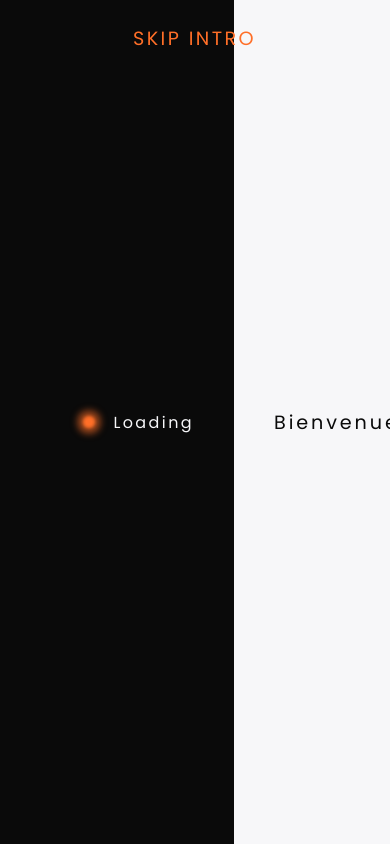
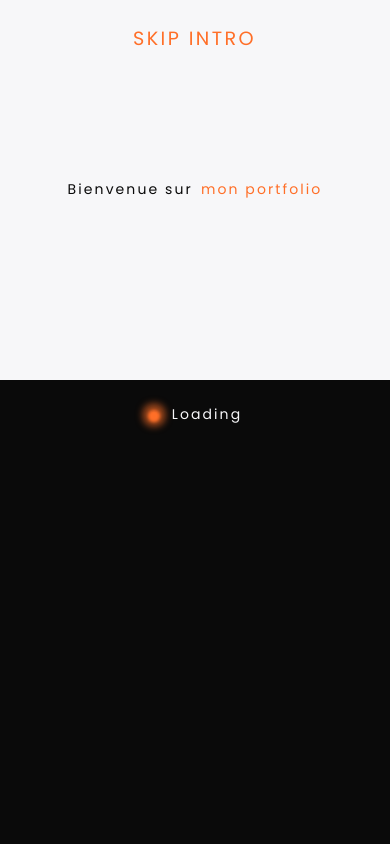
Before and after one commit to DamienLecointre/Portfolio-Frontend, a Next.js app: page / in a window 390 px wide. Built offline with nearby package versions, Linux system fonts and the light colour scheme.

Commit message:
added intro media querries + added useIsModile custom hook

```diff
--- a/src/components/sections/loading/Loading.tsx
+++ b/src/components/sections/loading/Loading.tsx
@@ -2,28 +2,31 @@
 
 import { useEffect, useState } from "react";
 
+import { useNavTo } from "@/hooks/useNavTo";
+import { useIsMobile } from "@/hooks/useIsMobile";
+
 import LoadingTxt from "@/components/sections/loading/LoadingTxt";
 import IntroductionTxt from "@/components/sections/loading/IntroductionTxt";
 import Quote from "@/components/sections/loading/Quote";
-import { useNavTo } from "@/hooks/useNavTo";
 
 import styles from "@/styles/components/sections/loading/Loading.module.scss";
 
 const steps: [number, number][] = [
   [0, 100],
   [20, 80],
-  [40, 60],
-  [60, 40],
+  [35, 65],
+  [55, 45],
   [100, 0],
 ];
 
 const stepDelay = 2000;
 function Loading() {
-  type IntroGridColumns = [number, number];
+  type IntroGridValue = [number, number];
 
   const navTo = useNavTo();
+  const isMobile = useIsMobile(768);
 
-  const [columns, setColumns] = useState<IntroGridColumns>(steps[0]);
+  const [gridValue, setGridValue] = useState<IntroGridValue>(steps[0]);
   const [finished, setFinished] = useState(false);
   const [showLoading, setShowLoading] = useState(true);
   const [showQuote, setShowQuote] = useState(true);
@@ -31,11 +34,11 @@ function Loading() {
   useEffect(() => {
     let stepIndex = 1;
 
-    setColumns(steps[stepIndex]);
+    setGridValue(steps[stepIndex]);
     stepIndex++;
 
     const interval = setInterval(() => {
-      setColumns(steps[stepIndex]);
+      setGridValue(steps[stepIndex]);
       stepIndex++;
 
       if (stepIndex >= steps.length) {
@@ -43,9 +46,9 @@ function Loading() {
         setFinished(true);
         setTimeout(() => setShowLoading(false), 1000);
         setTimeout(() => setShowQuote(true), 1200);
-        setTimeout(() => {
-          navTo("home");
-        }, 6000);
+        // setTimeout(() => {
+        //   navTo("home");
+        // }, 6000);
       }
     }, stepDelay);
 
@@ -55,9 +58,11 @@ function Loading() {
   return (
     <div
       className={styles.container}
-      style={{
-        gridTemplateColumns: `${columns[0]}% ${columns[1]}%`,
-      }}
+      style={
+        isMobile
+          ? { gridTemplateRows: `${gridValue[1]}% ${gridValue[0]}%` }
+          : { gridTemplateColumns: `${gridValue[0]}% ${gridValue[1]}%` }
+      }
     >
       <div className={styles.blackContainer}>
         {showLoading && (
--- /dev/null
+++ b/src/hooks/useIsMobile.ts
@@ -0,0 +1,16 @@
+import { useEffect, useState } from "react";
+
+export function useIsMobile(breakpoint = 768) {
+  const [isMobile, setIsMobile] = useState(false);
+
+  useEffect(() => {
+    const handleResize = () => {
+      setIsMobile(window.innerWidth <= breakpoint);
+    };
+    handleResize();
+    window.addEventListener("resize", handleResize);
+    return () => window.removeEventListener("resize", handleResize);
+  }, [breakpoint]);
+
+  return isMobile;
+}
--- a/src/styles/bases/_variables.scss
+++ b/src/styles/bases/_variables.scss
@@ -1,14 +1,20 @@
+//COLORS
 $black: #0a0a0a;
 $white: #f7f7f9;
 $accent: #ff6f28;
 $medium-dark: #525252;
 $light-dark: #bdbdbd;
 
+//WINDOW SPACES
 $smallPagePaddingTopBot: 24px;
 $smallPagePaddingLeftRight: 40px;
 $pagePaddingTopBot: 80px;
 $pagePaddingLeftRight: 48px;
 
+//SPACES
+$space24: 24px;
+
+//TRANSITIONS
 $extraSlowerTransition: 2s ease-in-out;
 $extraSlowTransition: 1s ease-in-out;
 $slowTransition: 0.8s ease-in-out;
--- a/src/styles/components/sections/loading/IntroductionTxt.module.scss
+++ b/src/styles/components/sections/loading/IntroductionTxt.module.scss
@@ -5,7 +5,7 @@
 
 .sentence {
   position: absolute;
-  height: 100%;
+  @include fullParentSize;
   opacity: 0;
   display: flex;
   align-items: center;
@@ -40,3 +40,20 @@
   transform: translateY(0);
   opacity: 1;
 }
+
+// ---------------------------------------------------------
+// MEDIA QUERRIES
+// ---------------------------------------------------------
+
+@media (max-width: 768px) {
+  .sentence {
+    justify-content: center;
+    padding-left: 0;
+  }
+}
+
+@media (max-width: 490px) {
+  .segment {
+    font-size: 0.875em;
+  }
+}
--- a/src/styles/components/sections/loading/Loading.module.scss
+++ b/src/styles/components/sections/loading/Loading.module.scss
@@ -1,16 +1,17 @@
 .container {
-  @include fullScreenSize;
+  @include fullParentSize;
   display: grid;
   transition: $slowTransition;
 }
 
 .blackContainer {
-  height: 100%;
+  @include fullParentSize;
   background: $black;
+  order: 1;
 }
 
 .loadingWrapper {
-  height: 100%;
+  @include fullParentSize;
   opacity: 1;
   transition: opacity 1.2s ease-in-out;
 }
@@ -20,12 +21,11 @@
 }
 
 .quoteWrapper {
-  height: 100%;
+  @include fullParentSize;
   @include centerChildren;
   flex-direction: column;
   opacity: 0;
   transform: scale(0.5);
-  // transition: 4s ease-in-out;
 }
 
 .arise {
@@ -47,6 +47,28 @@
 }
 
 .whiteContainer {
-  height: 100%;
+  @include fullParentSize;
   background: $white;
+  order: 2;
+
 }
+
+// ---------------------------------------------------------
+// MEDIA QUERRIES
+// ---------------------------------------------------------
+
+@media (max-width: 768px) {
+  .blackContainer {
+    order: 2;
+    padding: 0 $smallPagePaddingTopBot;
+  }
+
+  .loadingWrapper {
+    padding-top: $space24;
+  }
+
+ .whiteContainer {
+    order: 1;
+    padding: 0 $smallPagePaddingTopBot;
+ }
+}
--- a/src/styles/components/sections/loading/LoadingTxt.module.scss
+++ b/src/styles/components/sections/loading/LoadingTxt.module.scss
@@ -9,6 +9,8 @@
 
 .loaderIndicatorContainer {
   position: relative;
+  display: flex;
+  align-items: center;
 }
 
 .loaderIndicatorDot {
@@ -18,8 +20,9 @@
   border-radius: 150px;
   background: $accent;
   filter: blur(1.5px);
-  transform: translate(-50%, -50%) scale(1);
-  left: 0;
+  transform: translate(0, -50%) scale(1);
+  top: 50%;
+  right: 0;
   z-index: 10;
 }
 
@@ -30,20 +33,21 @@
   border-radius: 150px;
   background: rgba(255, 112, 40, 0.6);
   box-shadow: 0px 0px 10px 10px rgba(255,111,40,0.6);
-  transform: translate(-50%, -50%) scale(1);
-  left: 0;
+  transform: translate(-1px, -50%) scale(1);
+  top: 50%;
+  right: 0;
   z-index: 1;
   animation: flashingDot $extraSlowerTransition infinite;
 
   @keyframes flashingDot {
     0% {
-      transform: translate(-50%, -50%) scale(.5);
+      transform: translate(-1px, -50%) scale(.5);
     }
     50% {
-      transform: translate(-50%, -50%) scale(1);
+      transform: translate(-1px, -50%) scale(1);
     }
     100% {
-      transform: translate(-50%, -50%) scale(.5);
+      transform: translate(-1px, -50%) scale(.5);
     }
   }
 }
@@ -54,3 +58,44 @@
   letter-spacing: 0.15em;
   color: $color-white;
 }
+
+// ---------------------------------------------------------
+// MEDIA QUERRIES
+// ---------------------------------------------------------
+
+@media (max-width: 768px) {
+  .container {
+    align-items: flex-start;
+    justify-content: center;
+    padding-right: 0;
+  }
+
+  .loaderIndicatorDot  {
+    left: 0;
+    transform: translate(0, 50%) scale(1);
+  }
+
+  .loaderIndicatorBlur {
+    left: 0;
+    top: -50%;
+    transform: translate(1px, 60%) scale(1);
+
+     @keyframes flashingDot {
+    0% {
+      transform: translate(1px, 60%) scale(.5);
+    }
+    50% {
+      transform: translate(1px, 60%) scale(1);
+    }
+    100% {
+      transform: translate(1px, 60%) scale(.5);
+    }
+  }
+  }
+}
+
+@media (max-width: 490px) {
+  .text {
+    font-size: 0.875em;
+  }
+}
--- a/src/styles/components/sections/loading/Quote.module.scss
+++ b/src/styles/components/sections/loading/Quote.module.scss
@@ -7,6 +7,8 @@
 .title {
   font-size: 1.5em;
   font-weight: 500;
+  text-align: center;
+  text-wrap: nowrap;
 }
 
 .quote {
@@ -25,3 +27,17 @@
  color: $color-accent;
  padding: 0 16px;
 }
+
+// ---------------------------------------------------------
+// MEDIA QUERRIES
+// ---------------------------------------------------------
+
+@media (max-width: 490px) {
+  .title {
+    font-size: 1.2em;
+  }
+
+  .quote {
+    font-size: 0.875em;
+  }
+}
--- a/src/styles/pages/Home.module.scss
+++ b/src/styles/pages/Home.module.scss
@@ -1,4 +1,5 @@
 .pageContainer {
   @include fullScreenSize;
   background: $black;
+  padding: $pagePaddingTopBot $pagePaddingLeftRight;
 }
--- a/src/styles/pages/Page.module.scss
+++ b/src/styles/pages/Page.module.scss
@@ -1,5 +1,5 @@
 .pageContainer {
-  @include fullParentSize;
+  @include fullScreenSize;
   display: flex;
   justify-content: center;
 }
```
